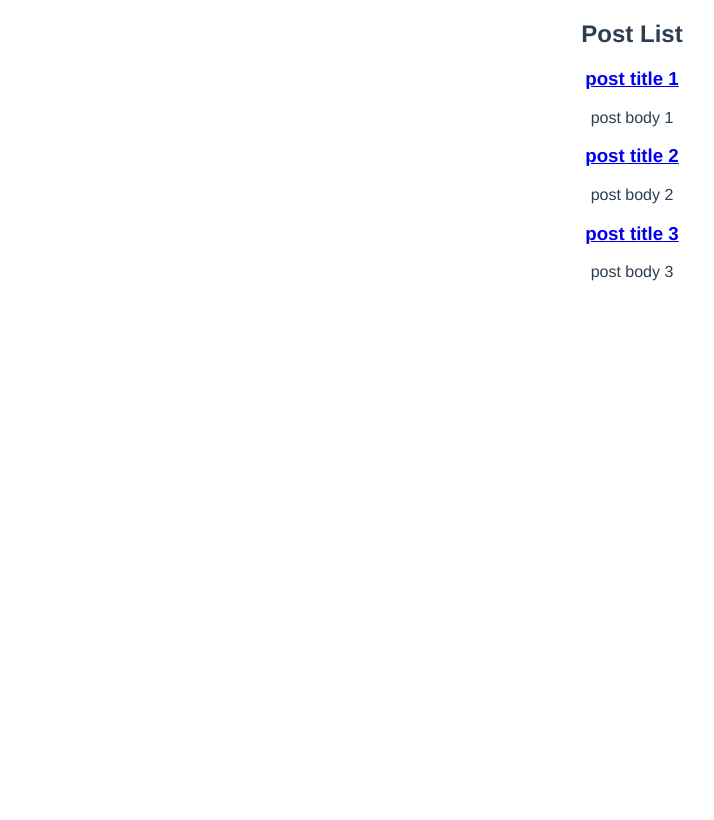
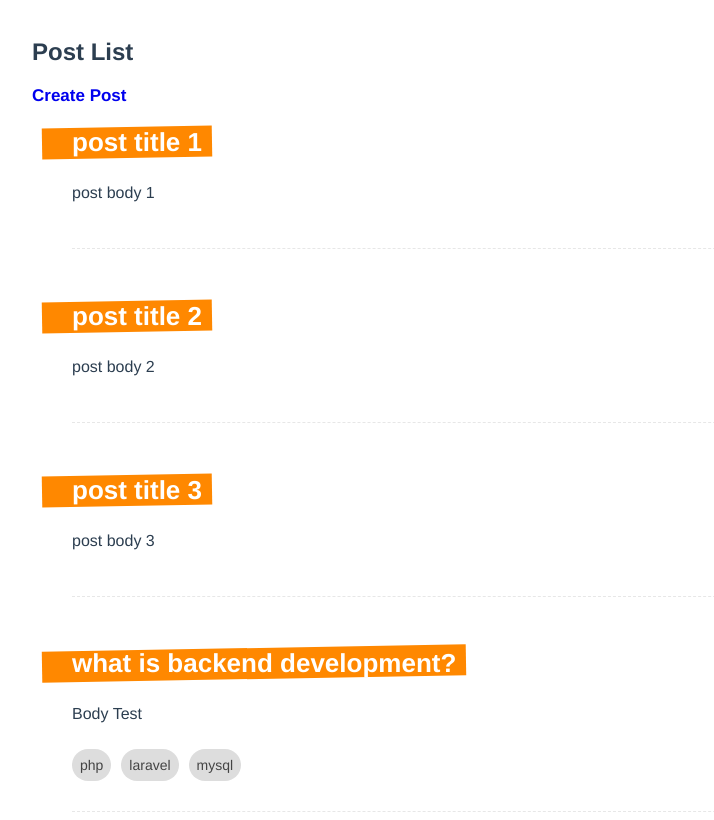
Before and after one commit to yekhantsandev/Composition-Api, a Vue app: page / in a window 1280 px wide. Shown: the top 820 px of the page, without its empty margins (8-722 px from the left). Built offline with nearby package versions, Linux system fonts and the light colour scheme; data requests are answered from the project's data file.

Commit message:
create post backend

```diff
--- a/database/db.json
+++ b/database/db.json
@@ -1,19 +1,29 @@
 {
   "posts": [
     {
-            "id" : 1,
+      "id": "1",
       "title": "post title 1",
       "body": "post body 1"
     },
     {
-            "id" : 2,
+      "id": "2",
       "title": "post title 2",
       "body": "post body 2"
     },
     {
-            "id" : 3,
+      "id": "3",
       "title": "post title 3",
       "body": "post body 3"
+    },
+    {
+      "id": "0929",
+      "title": "what is backend development?",
+      "body": "Body Test",
+      "tags": [
+        "php",
+        "laravel",
+        "mysql"
+      ]
     }
   ]
 }
--- a/src/App.vue
+++ b/src/App.vue
@@ -7,7 +7,6 @@
   font-family: Avenir, Helvetica, Arial, sans-serif;
   -webkit-font-smoothing: antialiased;
   -moz-osx-font-smoothing: grayscale;
-  text-align: center;
   color: #2c3e50;
 }
 
--- a/src/components/PostList.vue
+++ b/src/components/PostList.vue
@@ -1,19 +1,24 @@
 <template>
   <h2>Post List</h2>
+  <router-link :to="{ name: 'create' }" class="create">Create Post</router-link>
   <div v-for="post in posts" :key="post.id">
     <SinglePost :post="post" />
   </div>
 </template>
 
 <script>
-import SinglePost from "../components/SinglePost.vue"
+import SinglePost from "../components/SinglePost.vue";
 
 export default {
-    props: ['posts'],
-    components: {SinglePost}
-}
+  props: ["posts"],
+  components: { SinglePost },
+};
 </script>
 
 <style>
-
+.create {
+  text-decoration: none;
+  font-size: 17px;
+  font-weight: bold;
+}
 </style>
--- a/src/components/SinglePost.vue
+++ b/src/components/SinglePost.vue
@@ -1,8 +1,13 @@
 <template>
-  <router-link :to="{ name: 'detail', params: { id: post.id } }">
-    <h3>{{ post.title }}</h3>
-  </router-link>
-  <p>{{ cutPostBody }}</p>
+  <div class="post">
+    <router-link :to="{ name: 'detail', params: { id: post.id } }">
+      <h2>{{ post.title }}</h2>
+    </router-link>
+    <p>{{ cutPostBody }}</p>
+    <div v-for="tag in post.tags" :key="tag" class="pill">
+      {{ tag }}
+    </div>
+  </div>
 </template>
 
 <script>
@@ -19,4 +24,39 @@
 };
 </script>
 
-<style></style>
+<style>
+.post {
+  margin: 0 40px 30px;
+  padding-bottom: 30px;
+  border-bottom: 1px dashed #e7e7e7;
+}
+.post h2 {
+  display: inline-block;
+  position: relative;
+  font-size: 26px;
+  color: white;
+  margin-bottom: 10px;
+  max-width: 400px;
+}
+.post h2::before {
+  content: "";
+  display: block;
+  width: 100%;
+  height: 100%;
+  background: #ff8800;
+  position: absolute;
+  z-index: -1;
+  padding-right: 40px;
+  left: -30px;
+  transform: rotateZ(-1deg);
+}
+.pill {
+  display: inline-block;
+  margin: 10px 10px 0 0;
+  color: #444;
+  background: #ddd;
+  padding: 8px;
+  border-radius: 20px;
+  font-size: 14px;
+}
+</style>
--- a/src/views/Create.vue
+++ b/src/views/Create.vue
@@ -1,6 +1,6 @@
 <template>
   <h1>Create</h1>
-  <form>
+  <form @submit.prevent="handleAddPost">
     <label>Title</label>
     <input type="text" v-model="title" required />
 
@@ -33,7 +33,21 @@
       tag.value = "";
     };
 
-    return { title, body, tag, handleKeyDown, tags };
+    let handleAddPost = async () => {
+      let response = await fetch("http://localhost:3000/posts", {
+        method: "POST",
+        headers: {
+          "Content-type": "application/json",
+        },
+        body: JSON.stringify({
+          title: title.value,
+          body: body.value,
+          tags: tags.value,
+        }),
+      });
+    };
+
+    return { title, body, tag, handleKeyDown, tags, handleAddPost };
   },
 };
 </script>
@@ -44,7 +58,6 @@
   margin: 0 auto;
   text-align: left;
   padding: 10px;
-  border: 1px solid #eee;
 }
 
 input,
@@ -52,8 +65,9 @@
   display: block;
   margin: 10px 0;
   width: 100%;
-  padding: 5px 0;
+  padding: 5px;
   box-sizing: border-box;
+  border: 1px solid #eee;
 }
 
 textarea {
--- a/src/views/HomeView.vue
+++ b/src/views/HomeView.vue
@@ -28,3 +28,11 @@
   },
 };
 </script>
+
+<style>
+.home {
+  max-width: 1200px;
+  margin: 0 auto;
+  padding: 10px;
+}
+</style>
```
Lines whose indentation alone changed are shown as unchanged.
